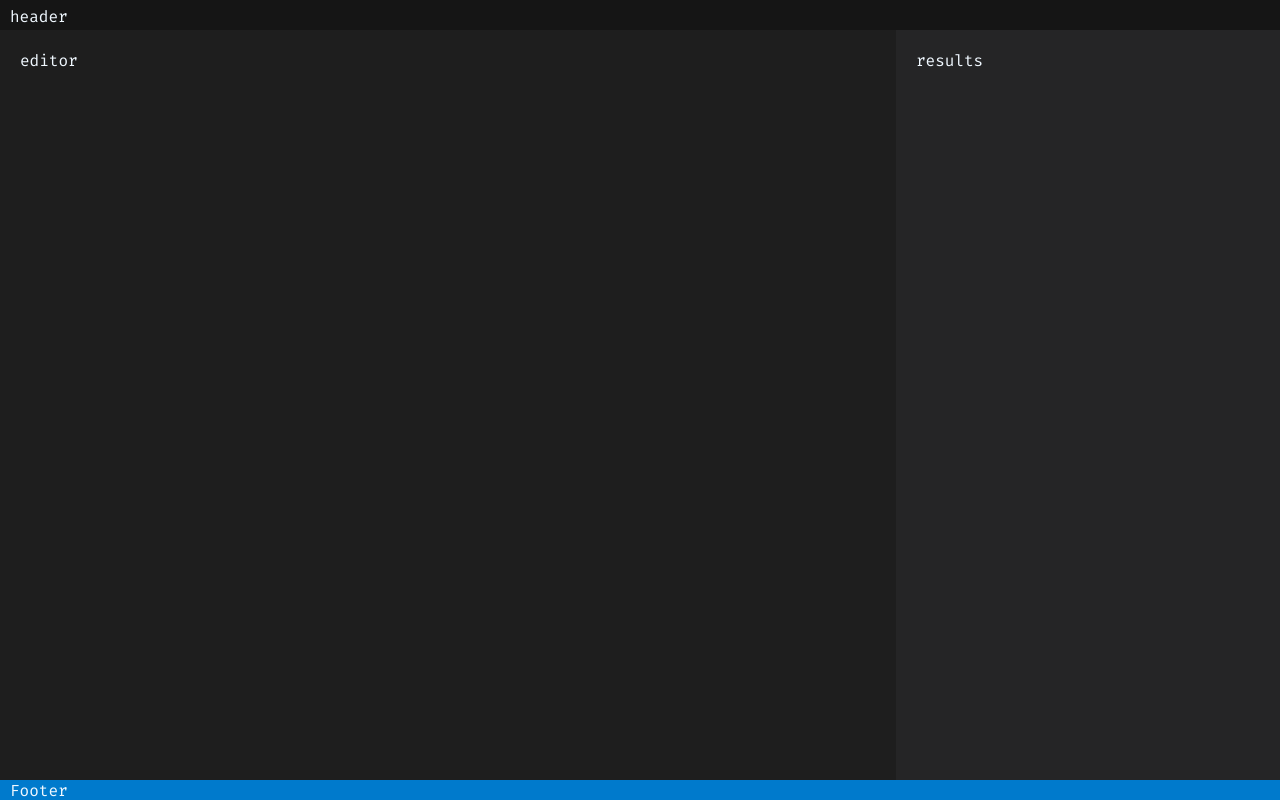
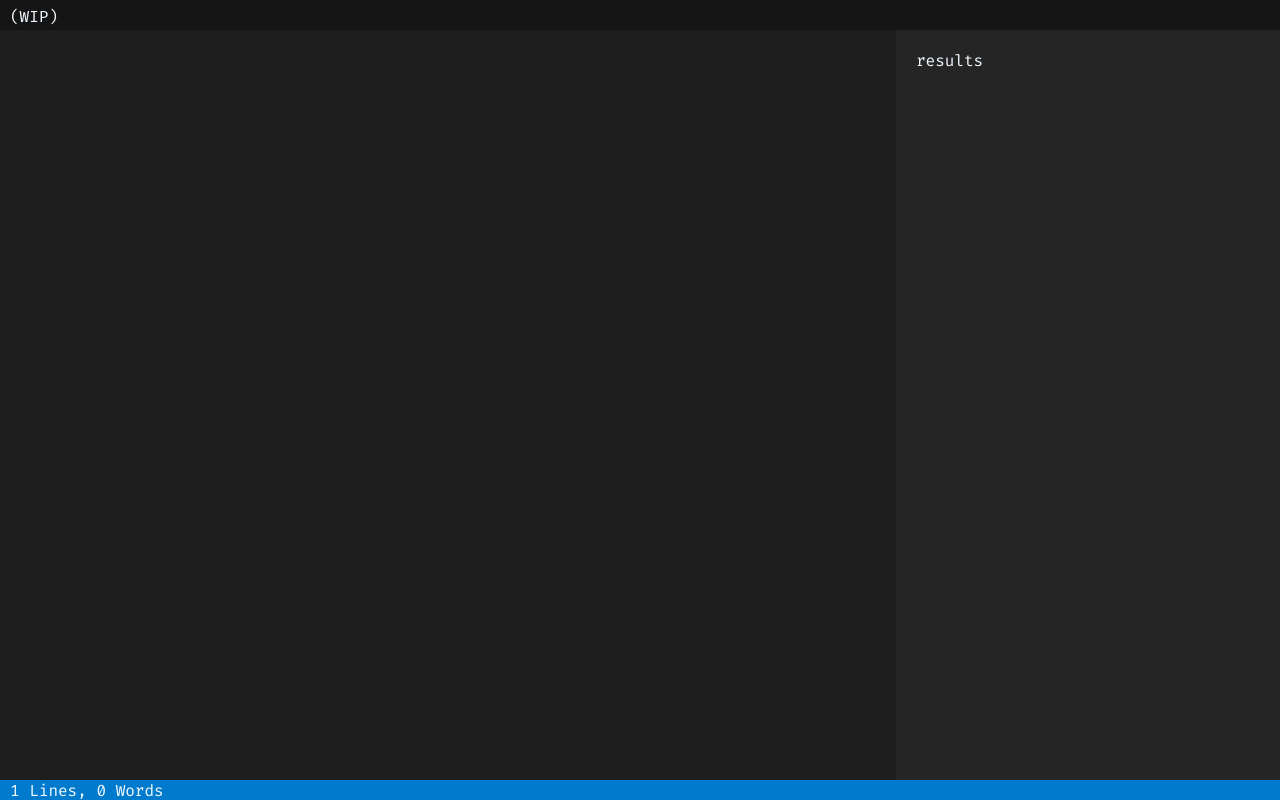
Before and after one commit to yulmwu-archive/sesan, a Svelte app in the folder web/: page / in a window 1280 px wide. Built offline with nearby package versions, Linux system fonts and the light colour scheme.

Commit message:
Update Components

```diff
--- a/web/src/components/editor.svelte
+++ b/web/src/components/editor.svelte
@@ -1,7 +1,14 @@
+<script>
+    import { lines, words } from '../stores.js';
+
+    const onInput = (e) => {
+        lines.update(() => e.target.value.split('\n'));
+        words.update(() => e.target.value.length);
+    };
+</script>
+
 <div class="editor">
-    <p>
-        editor
-    </p>
+    <textarea class="input" on:input={onInput} />
 </div>
 
 <style>
@@ -9,9 +16,23 @@
         width: 70%;
         height: 100%;
         float: left;
-        padding: 20px;
+        padding: 15px;
         margin-bottom: 20px;
         background-color: #1e1e1e;
+    }
+
+    div.editor > textarea {
+        width: 100%;
+        height: 100%;
+        border: none;
+        background-color: #1e1e1e;
+        color: #fff;
+        font-size: 14px;
+        resize: none;
+        outline: none;
+        overflow-wrap: break-word;
+        white-space: pre;
+        overflow-x: scroll;
     }
 
     @media (max-width: 940px) {
--- a/web/src/components/footer.svelte
+++ b/web/src/components/footer.svelte
@@ -1,5 +1,15 @@
+<script>
+    import { lines, words } from '../stores.js';
+
+    let [_lines, _words] = [0, 0];
+
+    lines.subscribe((v) => (_lines = v.length ?? 1));
+
+    words.subscribe((v) => (_words = v));
+</script>
+
 <div class="footer">
-    <p>Footer</p>
+    <p>{_lines} Lines, {_words} Words</p>
 </div>
 
 <style>
--- a/web/src/components/header.svelte
+++ b/web/src/components/header.svelte
@@ -1,5 +1,5 @@
 <div class="header">
-    header
+    (WIP)
 </div>
 
 <style>
--- /dev/null
+++ b/web/src/stores.js
@@ -0,0 +1,4 @@
+import { writable } from 'svelte/store';
+
+export let lines = writable(0);
+export let words = writable(0);
```
